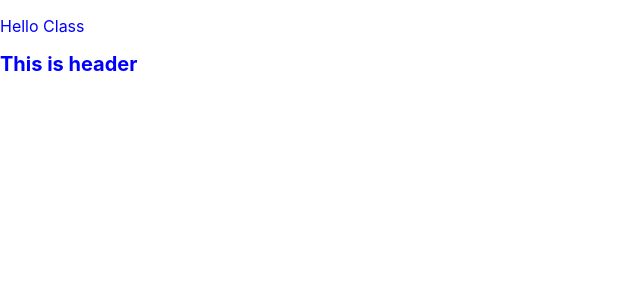
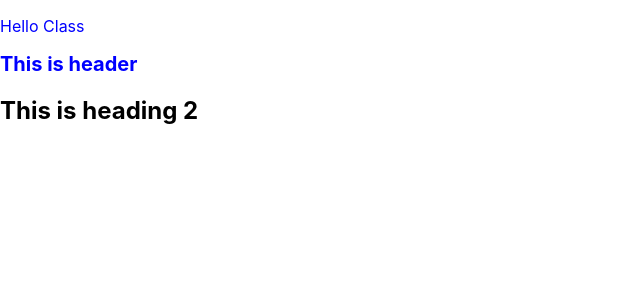
Before and after one commit to rajatagrawal01/react4PM, a React (Create React App) app: page / in a window 1280 px wide. Shown: the top 300 px of the page, without its empty margins (0-640 px from the left). Built offline with nearby package versions, Linux system fonts and the light colour scheme.

Commit message:
added h2 tag

```diff
--- a/src/App.js
+++ b/src/App.js
@@ -7,6 +7,7 @@ function App() {
     <>
     <p >Hello Class</p>
     <h1>This is header</h1>
+    <h2>This is heading 2</h2>
     </>
   );
 }
```
